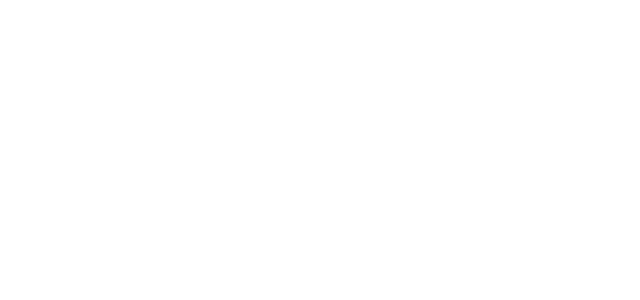
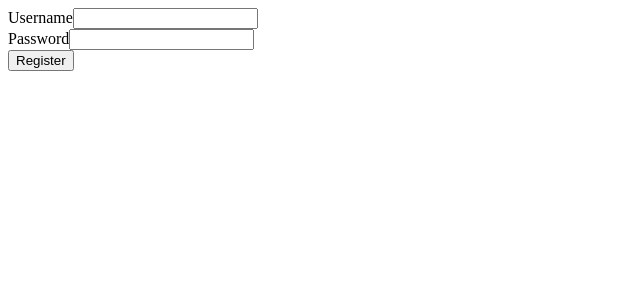
Before and after one commit to Alchemy-IdleGame-Project/idlegame-FE, a React app: page /register in a window 1280 px wide. Shown: the top 300 px of the page, without its empty margins (0-640 px from the left). Built offline with nearby package versions, Linux system fonts and the light colour scheme.

Commit message:
register and log in components rendering

```diff
--- a/package.json
+++ b/package.json
@@ -62,8 +62,11 @@
     "webpack-dev-server": "^3.11.2"
   },
   "dependencies": {
+    "axios": "^0.21.1",
+    "bootstrap": "^5.0.1",
     "react": "^17.0.2",
     "react-dom": "^17.0.2",
-    "react-router-dom": "^5.2.0"
+    "react-router-dom": "^5.2.0",
+    "superagent": "^6.1.0"
   }
 }
--- a/src/components/app/App.jsx
+++ b/src/components/app/App.jsx
@@ -2,6 +2,8 @@
 import { Route, Switch } from 'react-router-dom';
 import Game from '../../containers/Game';
 import TitlePage from '../../containers/TitlePage';
+import Register from '../login/Register';
+import SignIn from '../login/SignIn';
 
 export default function App() {
   return (
@@ -12,6 +14,16 @@
         render={(routerProps) => <TitlePage {...routerProps} />}
       />
       <Route
+        path="/register"
+        exact
+        render={(routerProps) => <Register {...routerProps} />}
+      />
+      <Route
+        path="/login"
+        exact
+        render={(routerProps) => <SignIn {...routerProps} />}
+      />
+      <Route
         path="/game"
         exact
         render={(routerProps) => <Game {...routerProps} />}
--- /dev/null
+++ b/src/components/login/Register.jsx
@@ -0,0 +1,56 @@
+import React, { useState } from 'react';
+import * as request from 'superagent';
+
+const Register = () => {
+  const [userInfo, setUserInfo] = useState({
+    username: '',
+    password: '',
+  });
+  const url = 'placeholder';
+
+  async function signUp(username, password) {
+    //this is a placeholder
+    const res = await request
+      .post(`${url}/auth/signup`)
+      .send({ username, password });
+    return res.body;
+  }
+
+  const handleSubmit = async (e) => {
+    e.preventDefault();
+    await signUp(userInfo.username, userInfo.password);
+    // this.props.history.push('/game');
+  };
+
+  const handleUsername = (e) => {
+    setUserInfo({
+      username: e.target.value,
+    });
+  };
+
+  const handlePassword = (e) => {
+    setUserInfo({
+      password: e.target.value,
+    });
+  };
+
+  return (
+    <div>
+      <form onSubmit={handleSubmit}>
+        <div>
+          <label >Username</label>
+          <input value={userInfo.username} onChange={handleUsername} />
+        </div>
+        <div>
+          <label>Password</label>
+          <input value={userInfo.password} onChange={handlePassword}/>
+        </div>
+        <button>
+          Register
+        </button>
+      </form>
+    </div>
+  );
+};
+
+export default Register;
--- /dev/null
+++ b/src/components/login/SignIn.jsx
@@ -0,0 +1,56 @@
+import React, { useState } from 'react';
+import * as request from 'superagent';
+
+const SignIn = () => {
+  const [userInfo, setUserInfo] = useState({
+    username: '',
+    password: '',
+  });
+  const url = 'placeholder';
+
+  async function signIn(username, password) {
+    //this is a placeholder
+    const res = await request
+      .post(`${url}/auth/signin`)
+      .send({ username, password });
+    return res.body;
+  }
+
+  const handleSubmit = async (e) => {
+    e.preventDefault();
+    await signIn(userInfo.username, userInfo.password);
+    // this.props.history.push('/game');
+  };
+
+  const handleUsername = (e) => {
+    setUserInfo({
+      username: e.target.value,
+    });
+  };
+
+  const handlePassword = (e) => {
+    setUserInfo({
+      password: e.target.value,
+    });
+  };
+
+  return (
+    <div>
+      <form onSubmit={handleSubmit}>
+        <div>
+          <label >Username</label>
+          <input value={userInfo.username} onChange={handleUsername} />
+        </div>
+        <div>
+          <label>Password</label>
+          <input value={userInfo.password} onChange={handlePassword}/>
+        </div>
+        <button>
+          Log In
+        </button>
+      </form>
+    </div>
+  );
+};
+
+export default SignIn;
```
Also changed, not shown: 1 other file (tests, documents, lock files or other folders).
